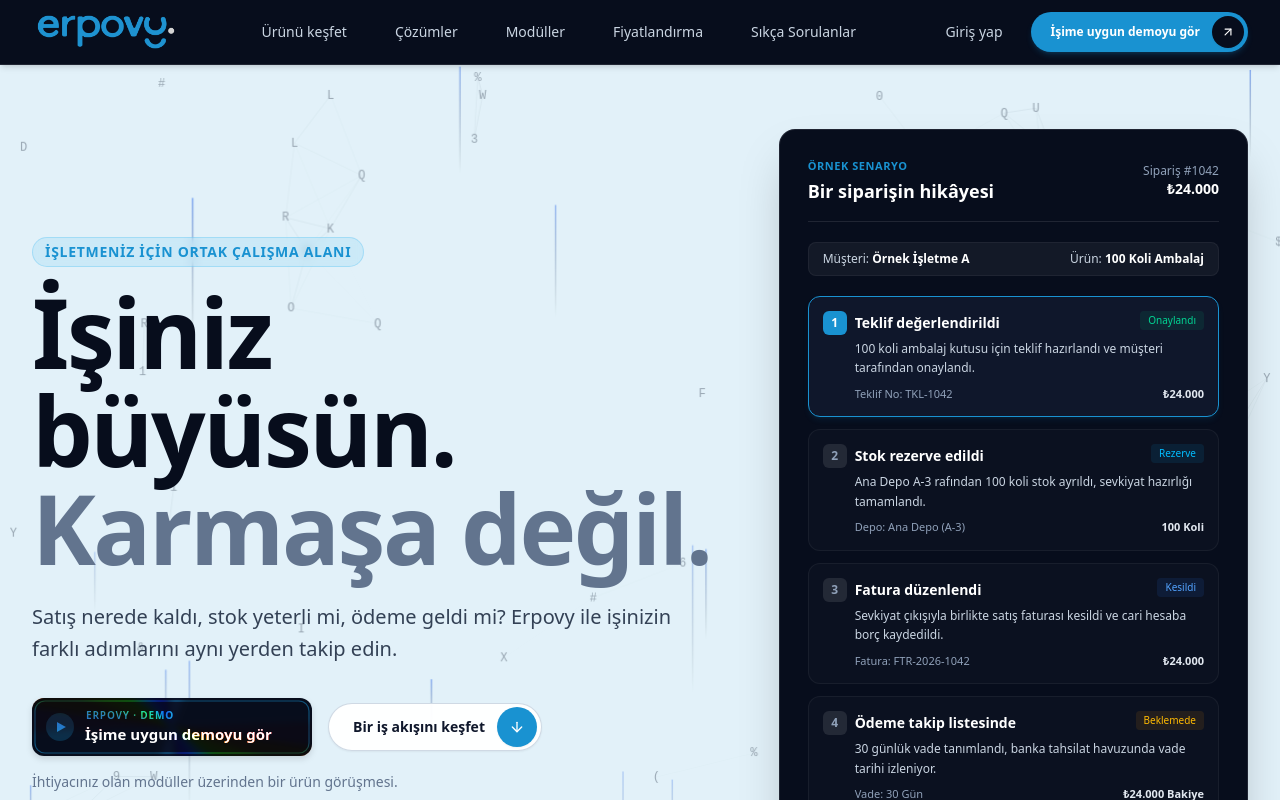
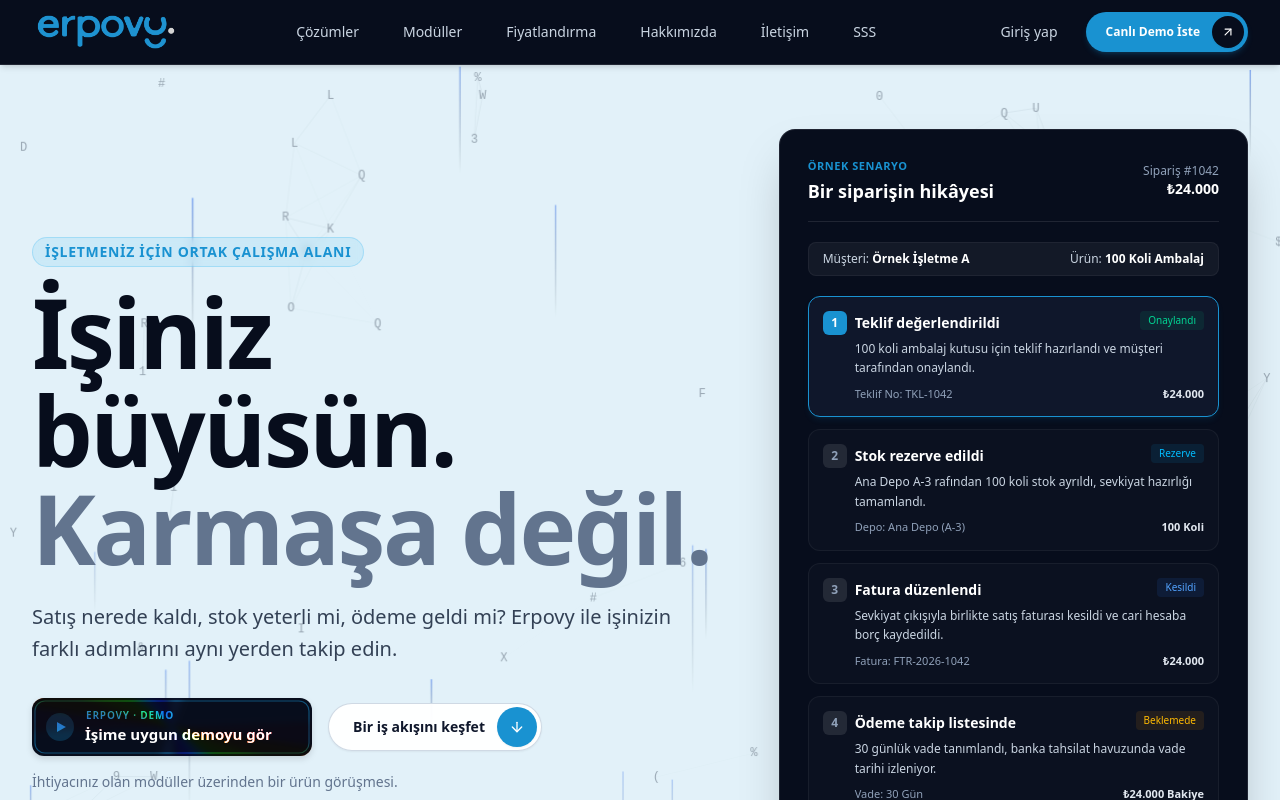
Before and after one commit to erpovy/erpovy-web, a Next.js app: page / in a window 1280 px wide. Shown: the top 800 px of the page. Built offline with nearby package versions, Linux system fonts and the light colour scheme; a web font is replaced by a local one.

Commit message:
feat: add new pages (Moduller, Hakkimizda, Iletisim, SSS, Demo) to Header navigation

```diff
--- a/components/Header.tsx
+++ b/components/Header.tsx
@@ -28,11 +28,12 @@
   }, [mobileMenuOpen]);
 
   const navItems = [
-    { label: "Ürünü keşfet", href: "/#hikaye" },
     { label: "Çözümler", href: "/#sektorler" },
-    { label: "Modüller", href: "/#moduller" },
+    { label: "Modüller", href: "/moduller" },
     { label: "Fiyatlandırma", href: "/fiyatlandirma" },
-    { label: "Sıkça Sorulanlar", href: "/#sss" },
+    { label: "Hakkımızda", href: "/hakkimizda" },
+    { label: "İletişim", href: "/iletisim" },
+    { label: "SSS", href: "/sss" },
   ];
 
   return (
@@ -58,17 +59,17 @@
 
           {/* Desktop Navigation */}
           <nav
-            className="hidden md:flex items-center gap-8"
+            className="hidden md:flex items-center gap-5 lg:gap-7"
             aria-label="Ana Gezinti"
           >
             {navItems.map((item) => (
-              <a
+              <Link
                 key={item.href}
                 href={item.href}
                 className="text-sm font-medium text-slate-300 hover:text-white transition-colors focus-visible:outline-none focus-visible:ring-2 focus-visible:ring-[#1992d1] rounded px-2 py-1"
               >
                 {item.label}
-              </a>
+              </Link>
             ))}
           </nav>
 
@@ -84,11 +85,11 @@
             </a>
             <ButtonWithIcon
               asLink
-              href="/#demo"
+              href="/demo"
               variant="brand"
               size="sm"
             >
-              İşime uygun demoyu gör
+              Canlı Demo İste
             </ButtonWithIcon>
           </div>
 
@@ -119,14 +120,14 @@
         >
           <nav className="flex flex-col gap-4 mb-8" aria-label="Mobil Menü">
             {navItems.map((item) => (
-              <a
+              <Link
                 key={item.href}
                 href={item.href}
                 onClick={() => setMobileMenuOpen(false)}
                 className="text-lg font-medium text-slate-200 hover:text-[#1992d1] py-2 border-b border-white/5 transition-colors"
               >
                 {item.label}
-              </a>
+              </Link>
             ))}
           </nav>
 
@@ -142,13 +143,13 @@
             </a>
             <ButtonWithIcon
               asLink
-              href="/#demo"
+              href="/demo"
               variant="brand"
               size="md"
               className="w-full justify-center"
               onClick={() => setMobileMenuOpen(false)}
             >
-              İşime uygun demoyu gör
+              Canlı Demo İste
             </ButtonWithIcon>
           </div>
         </div>
```
